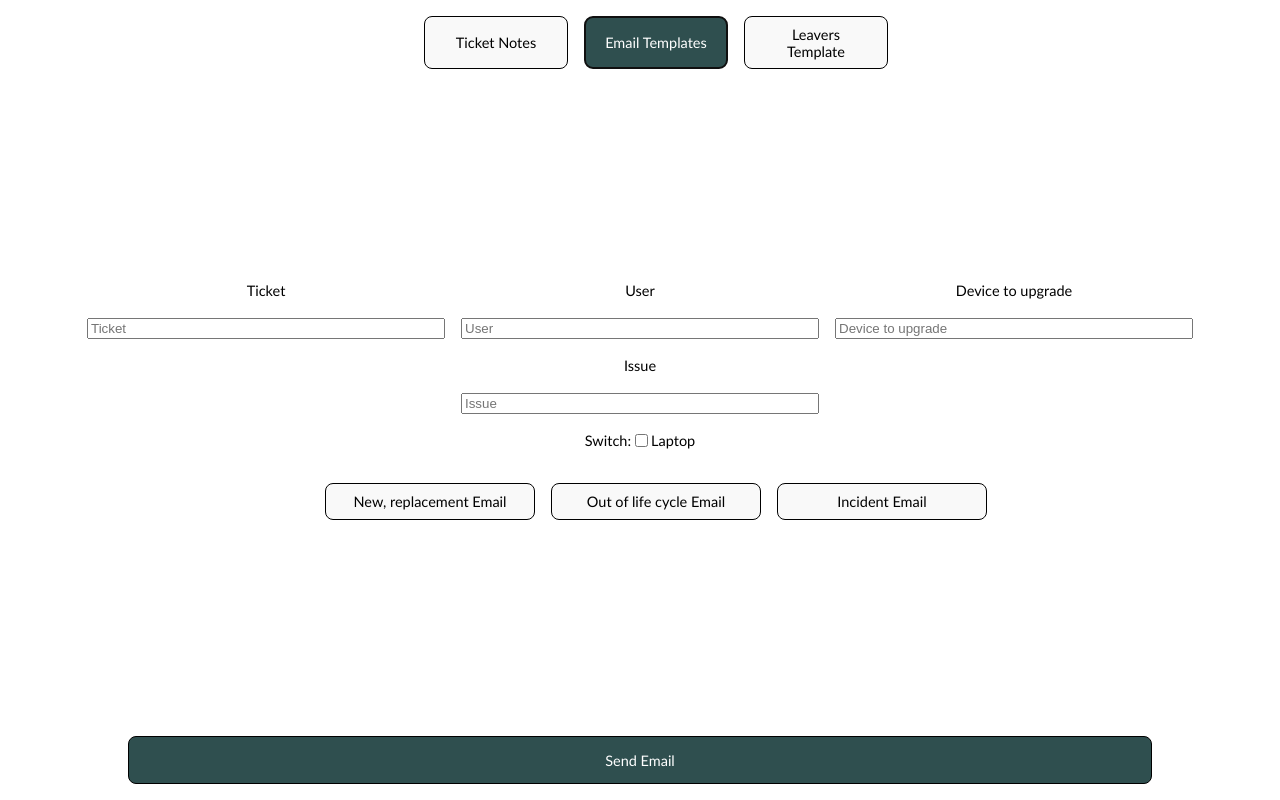
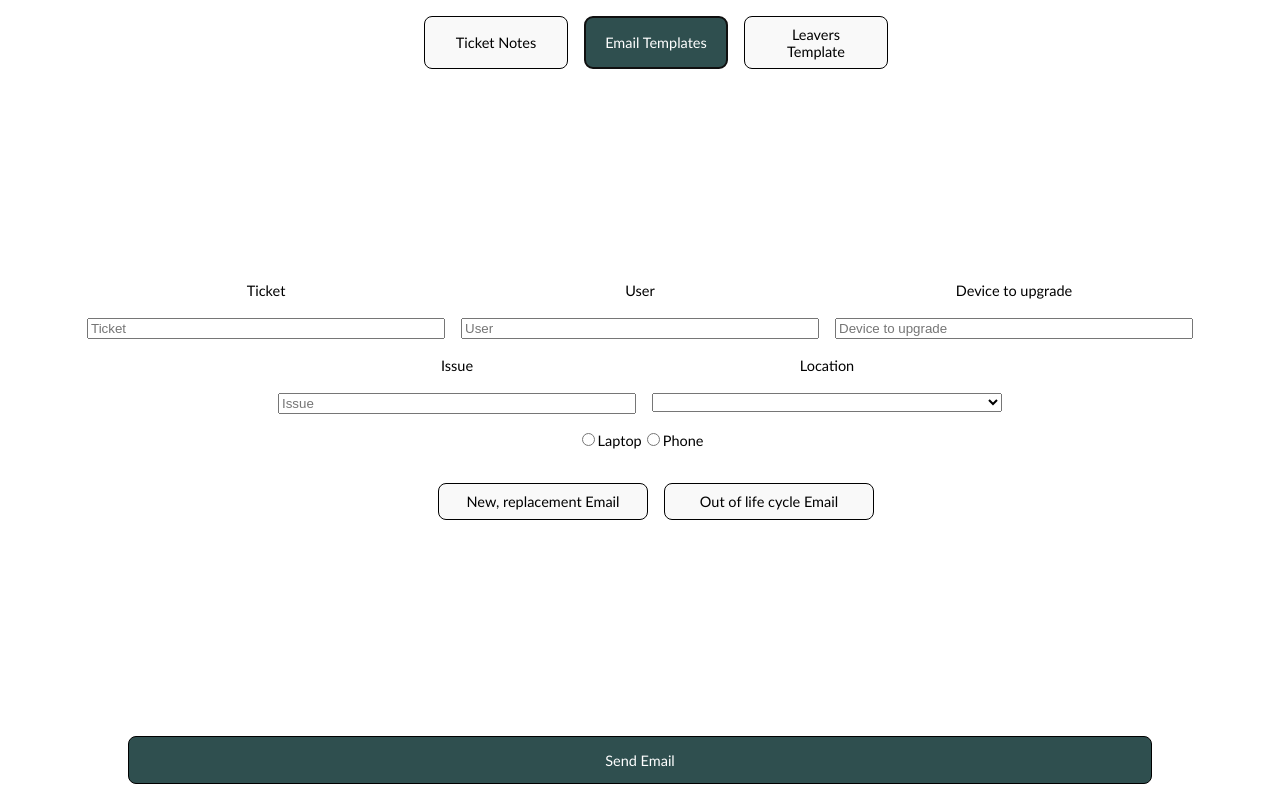
Before and after one commit to sionepeni/templates, a Preact app: page / in a window 1280 px wide. Both pictures are taken after a click on the button "Email Templates". Built offline with nearby package versions, Linux system fonts and the light colour scheme.

Commit message:
removed issue, added location and radio buttons for extra options

```diff
--- a/src/components/List.tsx
+++ b/src/components/List.tsx
@@ -8,7 +8,6 @@ export const listForTicketButtons = [
 export const listForEmailButtons = [
     { id: 'New, replacement Email', index: 0 },
     { id: 'Out of life cycle Email', index: 1 },
-    { id: 'Incident Email', index: 2 },
 ]
 
 export const listForTicketInputs = [
--- a/src/components/templates/Device Upgrade Template.tsx
+++ b/src/components/templates/Device Upgrade Template.tsx
@@ -1,28 +1,22 @@
-import { DetailProps } from "../../types/Types"
-import { HandleEmailAddress } from "../email fillers/Email Address Handler"
-import { Greeting } from "../email fillers/Email Greeting"
-import { LineBreak } from "../email fillers/Email Linebreak"
+import { DetailProps } from "../../types/Types";
+import { HandleEmailAddress } from "../email fillers/Email Address Handler";
+import { Greeting } from "../email fillers/Email Greeting";
 
 export const DeviceUpgrade = (userForm: DetailProps) => {
-    const address = HandleEmailAddress(userForm.user)
-    const subject = `${userForm.ticket} - New, replacement or upgraded ${userForm.switch}`
-    const hello = Greeting(userForm.user)
-    console.log(userForm.switch)
-    const text = `${hello}
-    ${LineBreak}
-I am assigned the Support Ticket with the description:${LineBreak}
-${LineBreak}
-Ticket ID: ${userForm.ticket}${LineBreak}
-Description: New, replacement or upgraded ${userForm.switch}${LineBreak}
-${LineBreak}
-Could we arrange a convenient time for you to visit the ${userForm.location} so we can proceed with setting up your requested ${userForm.switch}? This process will require the utilization of your credentials and is expected to take approximately 30 to 40 minutes.${LineBreak}
-${LineBreak}
-I will attempt to contact you again over the next two to three working days. I look forward to speaking with you soon.${LineBreak}
-${LineBreak}
-Thank you.${LineBreak}
-${LineBreak}
-`
+    const address = HandleEmailAddress(userForm.user);
+    const subject = encodeURIComponent(`${userForm.ticket} - New, replacement or upgraded ${userForm.switch}`);
+    const hello = Greeting(userForm.user);
+
+    const emailBody = `${hello}\nI am assigned the Support Ticket with the description:\n\nTicket ID: ${userForm.ticket}\nDescription: New, replacement or upgraded ${userForm.switch}\n\nCould we arrange a convenient time for you to visit the ${userForm.location} so we can proceed with setting up your requested ${userForm.switch}? This process will require the utilization of your credentials and is expected to take approximately 30 to 40 minutes.\n\nI will attempt to contact you again over the next two to three working days. I look forward to speaking with you soon.\n\nThank you.`;
+
+    const mailtoLink = `mailto:${address}?subject=${subject}&body=${encodeURIComponent(emailBody)}`;
+
     return (
-        <button className="button" onClick={() => window.location.href = `mailto:${address}?subject=${subject}&body=${text}`}>Send Email</button>
-    )
-}
+        <button
+            className="button"
+            onClick={() => window.location.href = mailtoLink}
+        >
+            Send Email
+        </button>
+    );
+};
--- a/src/pages/EmailTemplates.tsx
+++ b/src/pages/EmailTemplates.tsx
@@ -12,76 +12,95 @@ export function EmailTemplates() {
         ticket: "RITM000111",
         oolcDevice: "Device to upgrade",
         switch: "Laptop",
-        issue: 'Issue',
-        location: 'Location',
-    })
-    const [generateForm, setGenerateForm] = useState(<OutOfLifeCycle {...userForm} />)
+        location: 'Manukau Civic Building',
+    });
 
-    const handleButtonClick = (
-        event: JSX.TargetedEvent<HTMLButtonElement, Event>
-    ) => {
-        handleFormShown(event.currentTarget.id)
-    }
+    const [generateForm, setGenerateForm] = useState(<OutOfLifeCycle {...userForm} />);
+
+    const locations = [
+        { label: "Manukau", value: "Manukau Building" },
+        { label: "Henderson", value: "Henderson Building" },
+        { label: "Albany", value: "Albany Building" },
+        { label: "Albert St", value: "Albert St Building" },
+    ];
+
+    const options = [
+        {label: 'Laptop', value: 'laptop'},
+        {label: 'Phone', value: 'mobile phone'}
+    ]
+
+    const handleButtonClick = (event: JSX.TargetedEvent<HTMLButtonElement, Event>) => {
+        handleFormShown(event.currentTarget.id);
+    };
 
     const handleFormShown = (phrase: string) => {
-        if (phrase === "Out of life cycle Email") return setGenerateForm(<OutOfLifeCycle {...userForm} />)
-        if (phrase === "New, replacement Email") return setGenerateForm(<DeviceUpgrade {...userForm} />)
-    }
+        if (phrase === "Out of life cycle Email") return setGenerateForm(<OutOfLifeCycle {...userForm} />);
+        if (phrase === "New, replacement Email") return setGenerateForm(<DeviceUpgrade {...userForm} />);
+    };
+
+    const handleLocationChange = (event: JSX.TargetedEvent<HTMLSelectElement, Event>) => {
+        const { value } = event.currentTarget;
+        setUserForm((prevState) => ({ ...prevState, location: value }));
+    };
+
+    const handleSwitchChange = (event: JSX.TargetedEvent<HTMLInputElement, Event>) => {
+        const { value } = event.currentTarget;
+        setUserForm((prevState) => ({ ...prevState, switch: value }));
+    };
 
     useEffect(() => {
-
-    }, [userForm.switch])
+    }, [userForm.switch]);
 
     return (
         <>
             <div className="options_container">
                 <div className="input_container">
                     {listForEmailInputs.map((text) => (
-                        <>
-                            <div className="input_field">
+                        <div key={text.id} className="input_field">
                             {text.text}
                             <input
                                 id={text.id}
                                 placeholder={text.text}
-                                    onChange={(
-                                        event: JSX.TargetedEvent<
-                                            HTMLInputElement,
-                                            Event
-                                        >
-                                    ) =>
-                                        handleFormDetailsForEmails(
-                                            event,
-                                            userForm,
-                                            setUserForm
-                                        )
+                                onChange={(event: JSX.TargetedEvent<HTMLInputElement, Event>) =>
+                                    handleFormDetailsForEmails(event, userForm, setUserForm)
                                 }
                                 style={{ width: "350px" }}
                             />
                         </div>
-                        </>
                     ))}
 
+                    {/* Location Dropdown */}
+                    <div className="input_field">
+                        Location
+                        <select
+                            id="location"
+                            value={userForm.location}
+                            onChange={handleLocationChange}
+                            style={{ width: "350px" }}
+                        >
+                            {locations.map((location) => (
+                                <option key={location.label} value={location.value}>
+                                    {location.label}
+                                </option>
+                            ))}
+                        </select>
+                    </div>
+
+                    {/* Switch Options */}
                     <div className="extra_options">
                         <div className="little-prompt">
-                            Switch:{" "}
+                            {options.map((option) => (
+                                <label key={option.value}>
                                     <input
-                                type="checkbox"
-                                onChange={(
-                                    event: JSX.TargetedEvent<
-                                        HTMLInputElement,
-                                        Event
-                                    >
-                                ) =>
-                                    handleFormDetailsForEmails(
-                                        event,
-                                        userForm,
-                                        setUserForm
-                                    )
-                                }
-                            ></input>
-                            {userForm.switch === "Laptop"
-                                ? "Laptop"
-                                : "Mobile Phone"}
+                                        type="radio"
+                                        name="switch"
+                                        value={option.value}
+                                        checked={userForm.switch === option.value}
+                                        onChange={handleSwitchChange}
+                                    />
+                                    {option.label}
+                                </label>
+                            ))}
                         </div>
                     </div>
                 </div>
@@ -93,12 +112,7 @@ export function EmailTemplates() {
                             id={text.id}
                             value={text.index}
                             className="buttons"
-                            onClick={(
-                                event: JSX.TargetedEvent<
-                                    HTMLButtonElement,
-                                    Event
-                                >
-                            ) => handleButtonClick(event)}
+                            onClick={(event: JSX.TargetedEvent<HTMLButtonElement, Event>) => handleButtonClick(event)}
                         >
                             {text.id}
                         </button>
@@ -110,5 +124,5 @@ export function EmailTemplates() {
                 {generateForm}
             </div>
         </>
-    )
+    );
 }
--- a/src/types/Types.tsx
+++ b/src/types/Types.tsx
@@ -34,7 +34,6 @@ export type EmailProps = {
     user: string,
     ticket: string,
     switch: string,
-    issue: string,
     oolcDevice: string,
     location: string,
 }
```
Lines whose indentation alone changed are shown as unchanged.
